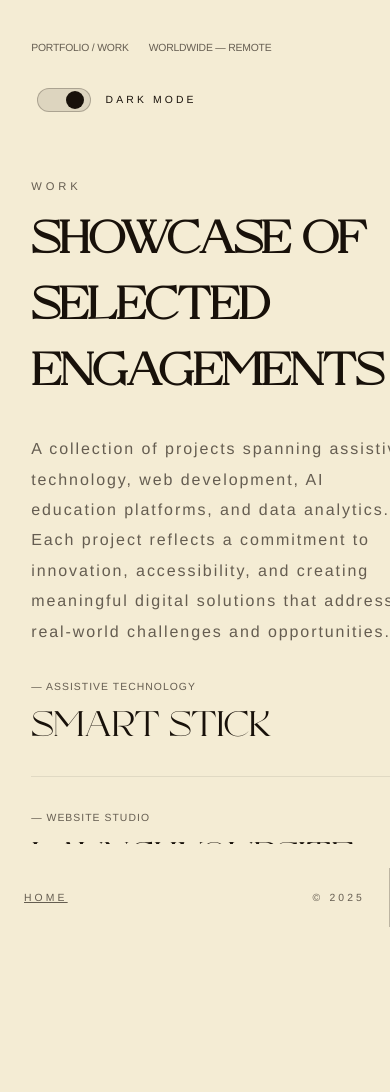
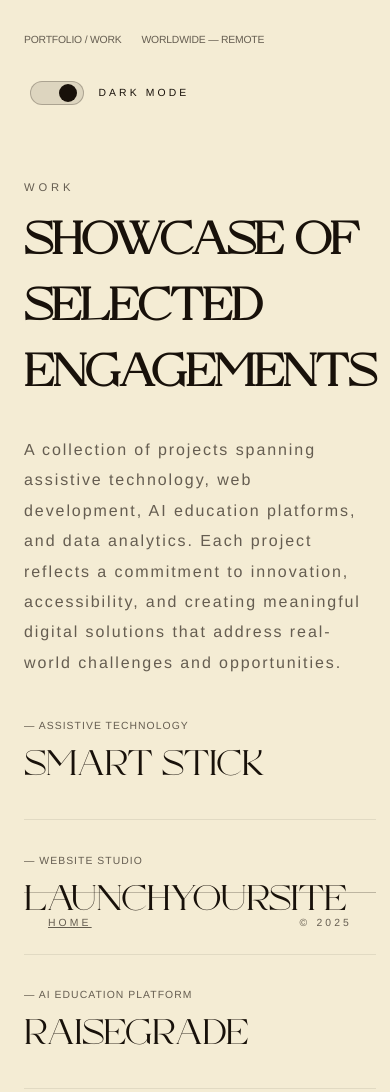
Before and after one commit to rayyanmohamed36/portfolio-site, a plain HTML site: page work.html in a window 390 px wide. Shown: the top 1092 px of the page. Before the commit the page ends 927 px from the top, so only its background shows below. Drawn offline with Linux system fonts and the light colour scheme.

Commit message:
Refactor work page styles for improved layout and responsiveness on small screens

```diff
--- a/style2.css
+++ b/style2.css
@@ -603,7 +603,8 @@ body.theme-light .toggle-thumb {
 @media (max-width: 640px) {
   .work-page {
     height: auto;
-    overflow: auto;
+    overflow: visible;
+    padding: 1.5rem;
   }
 
   .work-shell {
@@ -611,32 +612,53 @@ body.theme-light .toggle-thumb {
     gap: 1.5rem;
     height: auto;
     overflow: visible;
+    max-width: 100%;
   }
   .work-rail {
     order: 2;
+    border-right: none;
+    border-top: 1px solid var(--line);
+    padding-top: 1.5rem;
   }
   .work-main {
-    padding: clamp(1.5rem, 8vw, 3rem);
+    padding: 0;
+    overflow: visible;
   }
   .work-main-header {
     flex-direction: column;
     align-items: flex-start;
     gap: 1.5rem;
+    margin-bottom: 2rem;
   }
 
   .work-content {
+    grid-template-columns: 1fr;
+    gap: 2rem;
     height: auto;
     overflow: visible;
   }
 
+  .work-info {
+    position: static;
+  }
+
   .work-list {
     overflow-y: visible;
+    overflow-x: hidden;
     height: auto;
     padding-right: 0;
   }
 
+  .work-card {
+    padding-bottom: 1.5rem;
+  }
+
   .work-card-name {
     font-size: clamp(1.5rem, 8vw, 2.5rem);
+  }
+
+  .work-masthead {
+    flex-wrap: wrap;
   }
 }
 
```
